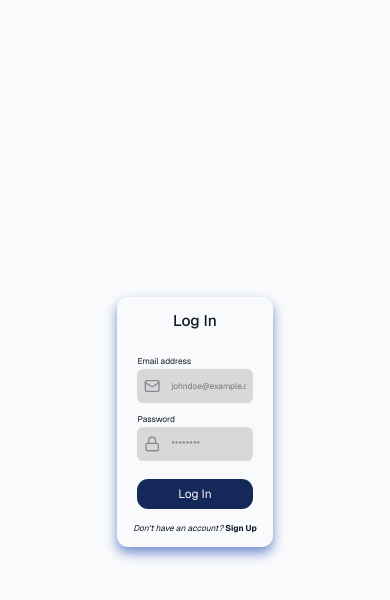
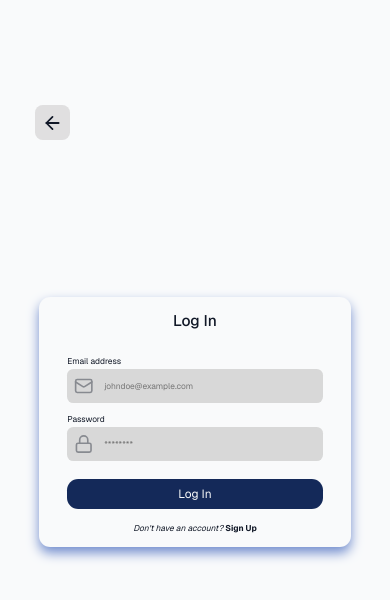
Before and after one commit to sammysplendor/TaskFlow, a React (Vite) app: page /Login in a window 390 px wide. Shown: the top 600 px of the page. Built offline with nearby package versions, Linux system fonts and the light colour scheme.

Commit message:
Auth pages responsiveness

```diff
--- a/src/pages/auth/Login.jsx
+++ b/src/pages/auth/Login.jsx
@@ -1,5 +1,5 @@
 import './auth.css'
-import { Mail, Lock } from 'lucide-react'
+import { Mail, Lock, ArrowLeft } from 'lucide-react'
 import { useState } from 'react'
 import { useNavigate } from 'react-router-dom'
 
@@ -26,6 +26,11 @@ const LoginForm = () => {
 
     return (
         <div className="pageView">
+
+            <a className='returnLink' href="/">
+                <span className='returnIcon'><ArrowLeft /></span>
+            </a>
+
             <div className="formContainer">
                 <div className="formHeading">
                     <h3>Log In</h3>
@@ -64,7 +69,7 @@ const LoginForm = () => {
                 </form>
 
                 <div className="formFooter">
-                    <p><i>Don't have an account?</i> <b><a className='signupLink' href=""> Sign Up</a></b></p>
+                    <p><i>Don't have an account?</i> <b><a className='signupLink' href="/signup"> Sign Up</a></b></p>
                 </div>
             </div>
         </div>
--- a/src/pages/auth/Signup.jsx
+++ b/src/pages/auth/Signup.jsx
@@ -1,5 +1,5 @@
 import './auth.css'
-import { User, Mail, Lock } from 'lucide-react'
+import { User, Mail, Lock, ArrowLeft } from 'lucide-react'
 import { useState } from 'react'
 import { userData } from '../../data/mockData'
 import { useNavigate } from 'react-router-dom'
@@ -65,6 +65,11 @@ const SignupForm = () => {
 
     return(
         <div className='pageView'>
+
+            <a className='returnLink' href="/">
+                <span className='returnIcon'><ArrowLeft /></span>
+            </a>
+
             <div className="formContainer">
                 <div className="formHeading">
                     <h3>Sign Up</h3>
--- a/src/pages/auth/auth.css
+++ b/src/pages/auth/auth.css
@@ -3,6 +3,30 @@
   justify-content: center;
   align-items: center;
   min-height: 100vh;
+}
+
+.returnIcon {
+  width: 5rem;
+  height: 5rem;
+  display: flex;
+  justify-content: center;
+  align-items: center;
+  padding: 1rem;
+  border-radius: var(--border-sm);
+  background: #e0dfe0;
+  transition: background 0.2s ease;
+
+  position: absolute;
+  top: 5rem;
+  left: 5rem;
+}
+
+.returnIcon:hover {
+  background: #ebebeb;
+}
+
+.returnLink {
+  color: var(--text-primary);
 }
 
 .formContainer {
@@ -109,9 +133,23 @@ input::placeholder {
   align-items: center;
   font-size: var(--small-text);
   color: var(--text-primary);
+  text-align: center;
 }
 
 .loginLink,
 .signupLink {
   color: var(--text-primary);
 }
+
+/* ============ X-SMALL (Phone portrait): < 576px ============ */
+@media (max-width: 31rem) {
+  /* 498px / 16px = 31rem */
+
+  .formContainer {
+    width: 80%;
+  }
+
+  .returnIcon {
+    top: 15rem;
+  }
+}
```
